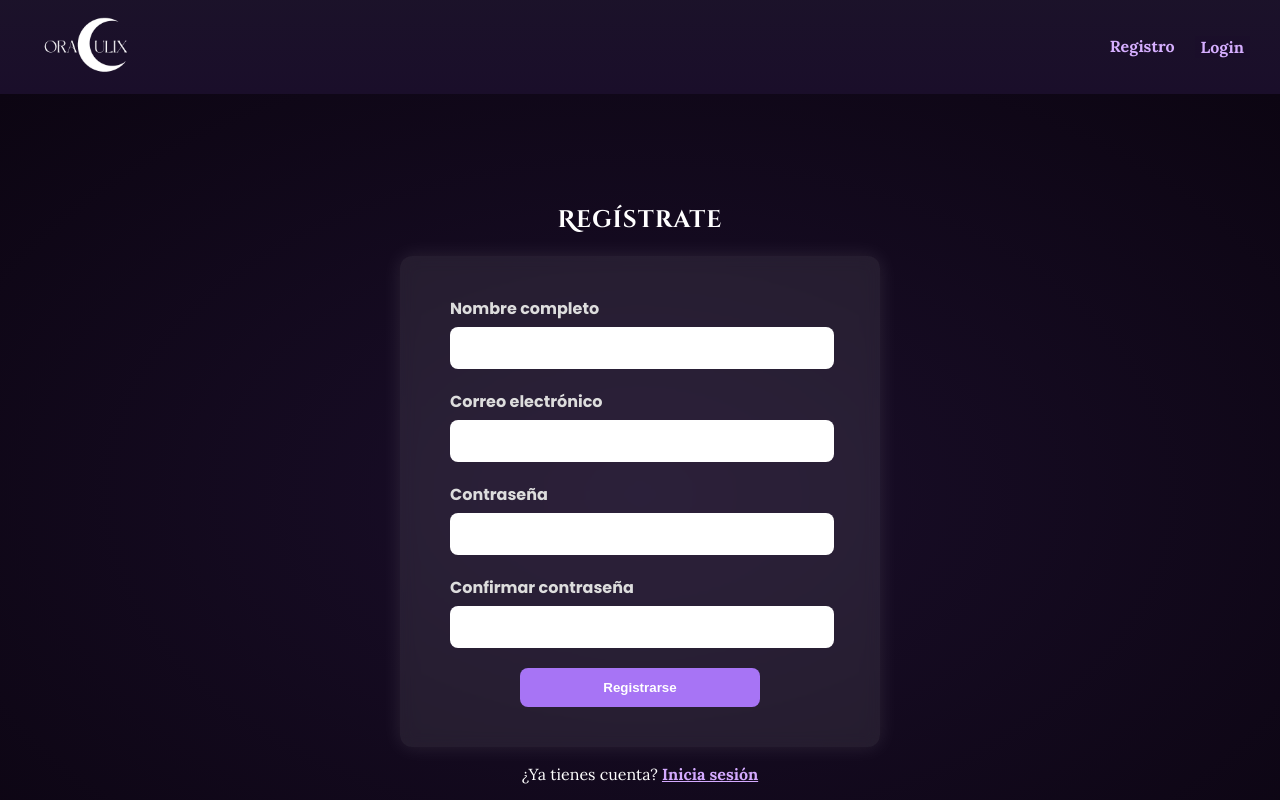
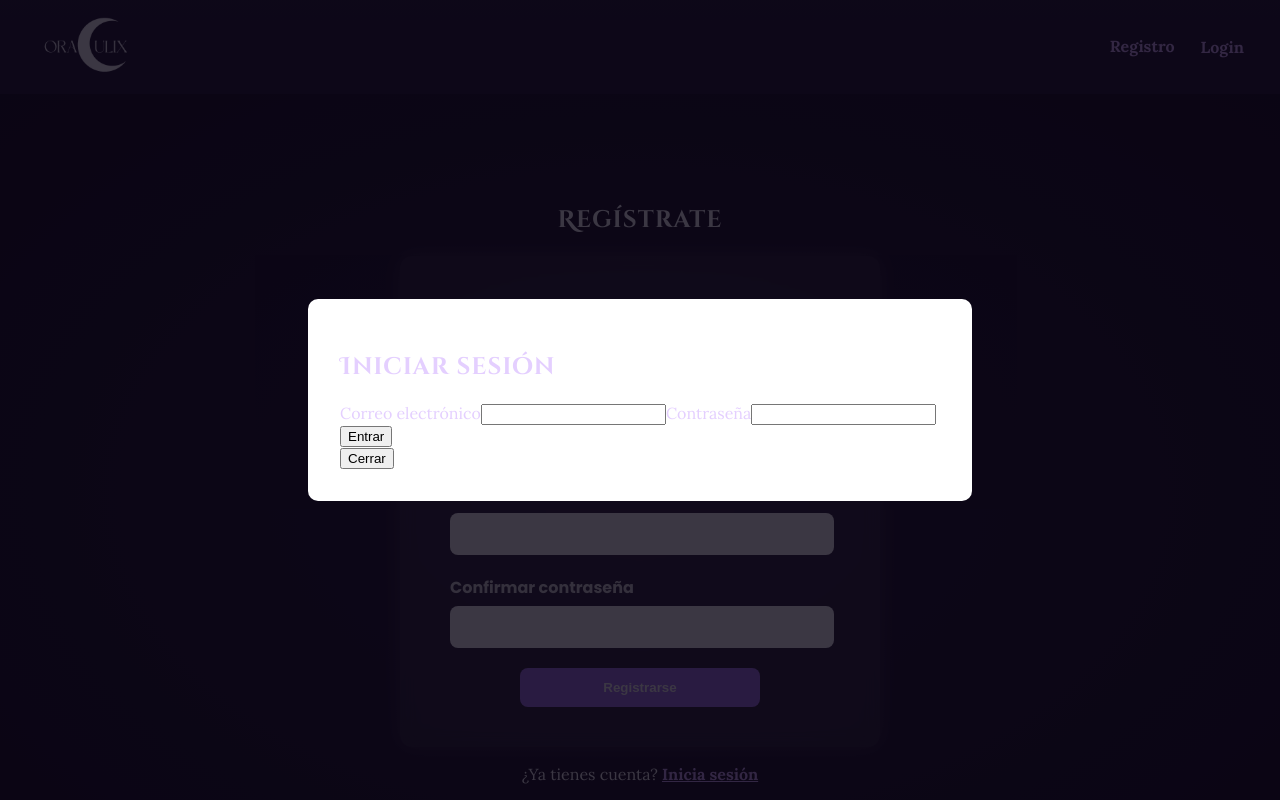
Before and after one commit to HectorAmpuero/oraculix-frontend, a React (Vite) app: page /registro in a window 1280 px wide. Shown: the top 800 px of the page. Built offline with nearby package versions, Linux system fonts and the light colour scheme.

Commit message:
feat: flujo completo de registro e inicio de sesión

```diff
--- a/src/components/LoginModal.jsx
+++ b/src/components/LoginModal.jsx
@@ -1,70 +1,63 @@
 import React, { useState } from "react";
-import { useNavigate, Link } from "react-router-dom";
-import "../assets/styles.css";
+import { useNavigate } from "react-router-dom";
 
-const LoginModal = ({ isOpen, onClose }) => {
+const LoginModal = ({ onClose }) => {
   const [email, setEmail] = useState("");
   const [password, setPassword] = useState("");
-  const [error, setError] = useState(null);
+  const [error, setError] = useState("");
   const navigate = useNavigate();
-
-  if (!isOpen) return null;
 
   const handleLogin = (e) => {
     e.preventDefault();
 
-    const storedUser = JSON.parse(localStorage.getItem("user"));
+    const usuarios = JSON.parse(localStorage.getItem("usuarios")) || [];
 
-    if (!storedUser) {
-      setError("No hay usuarios registrados.");
-      return;
+    const usuarioEncontrado = usuarios.find(
+      (u) => u.email === email && u.password === password
+    );
+
+    if (usuarioEncontrado) {
+      localStorage.setItem(
+        "user",
+        JSON.stringify({
+          nombre: usuarioEncontrado.nombre,
+          email: usuarioEncontrado.email,
+        })
+      );
+      setError("");
+      onClose();
+      navigate("/cuenta");
+    } else {
+      setError("Correo o contraseña incorrectos.");
     }
-
-    if (storedUser.email !== email) {
-      setError("El correo ingresado no está registrado.");
-      return;
-    }
-
-    if (storedUser.password !== password) {
-      setError("La contraseña es incorrecta.");
-      return;
-    }
-
-    // Login exitoso
-    setError(null);
-    onClose();
-    navigate("/cuenta");
-    window.location.reload(); // 🔄 Refresca el navbar
   };
 
   return (
     <div className="modal-overlay">
-      <div className="modal-content">
+      <div className="modal">
         <h2>Iniciar sesión</h2>
-        <form className="boxform" onSubmit={handleLogin}>
+        <form onSubmit={handleLogin}>
+          <label>Correo electrónico</label>
           <input
             type="email"
-            placeholder="Correo electrónico"
-            required
             value={email}
             onChange={(e) => setEmail(e.target.value)}
+            required
           />
+
+          <label>Contraseña</label>
           <input
             type="password"
-            placeholder="Contraseña"
-            required
             value={password}
             onChange={(e) => setPassword(e.target.value)}
+            required
           />
-          <button type="submit">Iniciar sesión</button>
 
+          <button type="submit">Entrar</button>
           {error && <p className="error">{error}</p>}
+        </form>
 
-          <p style={{ marginTop: "10px" }}>
-            <Link to="/recuperar-clave">¿Olvidaste tu contraseña?</Link>
-          </p>
-        </form>
-        <button className="close-btn" onClick={onClose}>✖</button>
+        <button onClick={onClose}>Cerrar</button>
       </div>
     </div>
   );
--- a/src/pages/Registro.jsx
+++ b/src/pages/Registro.jsx
@@ -21,6 +21,8 @@ const Registro = ({ openLogin }) => {
   const handleSubmit = (e) => {
     e.preventDefault();
 
+    const usuariosGuardados = JSON.parse(localStorage.getItem("usuarios")) || [];
+
     // Validaciones
     if (!formData.email.includes("@")) {
       setError("Ingresa un correo electrónico válido.");
@@ -32,30 +34,23 @@ const Registro = ({ openLogin }) => {
       return;
     }
 
-    // Obtener usuarios existentes (o iniciar vacío)
-    const usuariosGuardados = JSON.parse(localStorage.getItem("usuarios")) || [];
-
-    // Verificar si ya existe ese correo
-    const existeUsuario = usuariosGuardados.find(
-      (u) => u.email === formData.email
-    );
-
-    if (existeUsuario) {
+    const yaExiste = usuariosGuardados.find((u) => u.email === formData.email);
+    if (yaExiste) {
       setError("Este correo ya está registrado.");
       return;
     }
 
-    // Agregar nuevo usuario
+    // Guardar nuevo usuario
     const nuevoUsuario = {
       nombre: formData.nombre,
       email: formData.email,
       password: formData.password,
     };
 
-    const nuevosUsuarios = [...usuariosGuardados, nuevoUsuario];
-    localStorage.setItem("usuarios", JSON.stringify(nuevosUsuarios));
+    usuariosGuardados.push(nuevoUsuario);
+    localStorage.setItem("usuarios", JSON.stringify(usuariosGuardados));
 
-    // Guardar usuario actual logueado
+    // Guardar como usuario activo
     localStorage.setItem("user", JSON.stringify({
       nombre: formData.nombre,
       email: formData.email,
@@ -63,14 +58,7 @@ const Registro = ({ openLogin }) => {
 
     setError("");
     setSuccess(true);
-    setFormData({
-      nombre: "",
-      email: "",
-      password: "",
-      confirmPassword: "",
-    });
 
-    // Redirigir a cuenta después de 2 segundos
     setTimeout(() => {
       navigate("/cuenta");
     }, 2000);
@@ -81,40 +69,16 @@ const Registro = ({ openLogin }) => {
       <h2>Regístrate</h2>
       <form onSubmit={handleSubmit}>
         <label>Nombre completo</label>
-        <input
-          type="text"
-          name="nombre"
-          value={formData.nombre}
-          onChange={handleChange}
-          required
-        />
+        <input type="text" name="nombre" onChange={handleChange} required />
 
         <label>Correo electrónico</label>
-        <input
-          type="email"
-          name="email"
-          value={formData.email}
-          onChange={handleChange}
-          required
-        />
+        <input type="email" name="email" onChange={handleChange} required />
 
         <label>Contraseña</label>
-        <input
-          type="password"
-          name="password"
-          value={formData.password}
-          onChange={handleChange}
-          required
-        />
+        <input type="password" name="password" onChange={handleChange} required />
 
         <label>Confirmar contraseña</label>
-        <input
-          type="password"
-          name="confirmPassword"
-          value={formData.confirmPassword}
-          onChange={handleChange}
-          required
-        />
+        <input type="password" name="confirmPassword" onChange={handleChange} required />
 
         <button type="submit">Registrarse</button>
 
```
